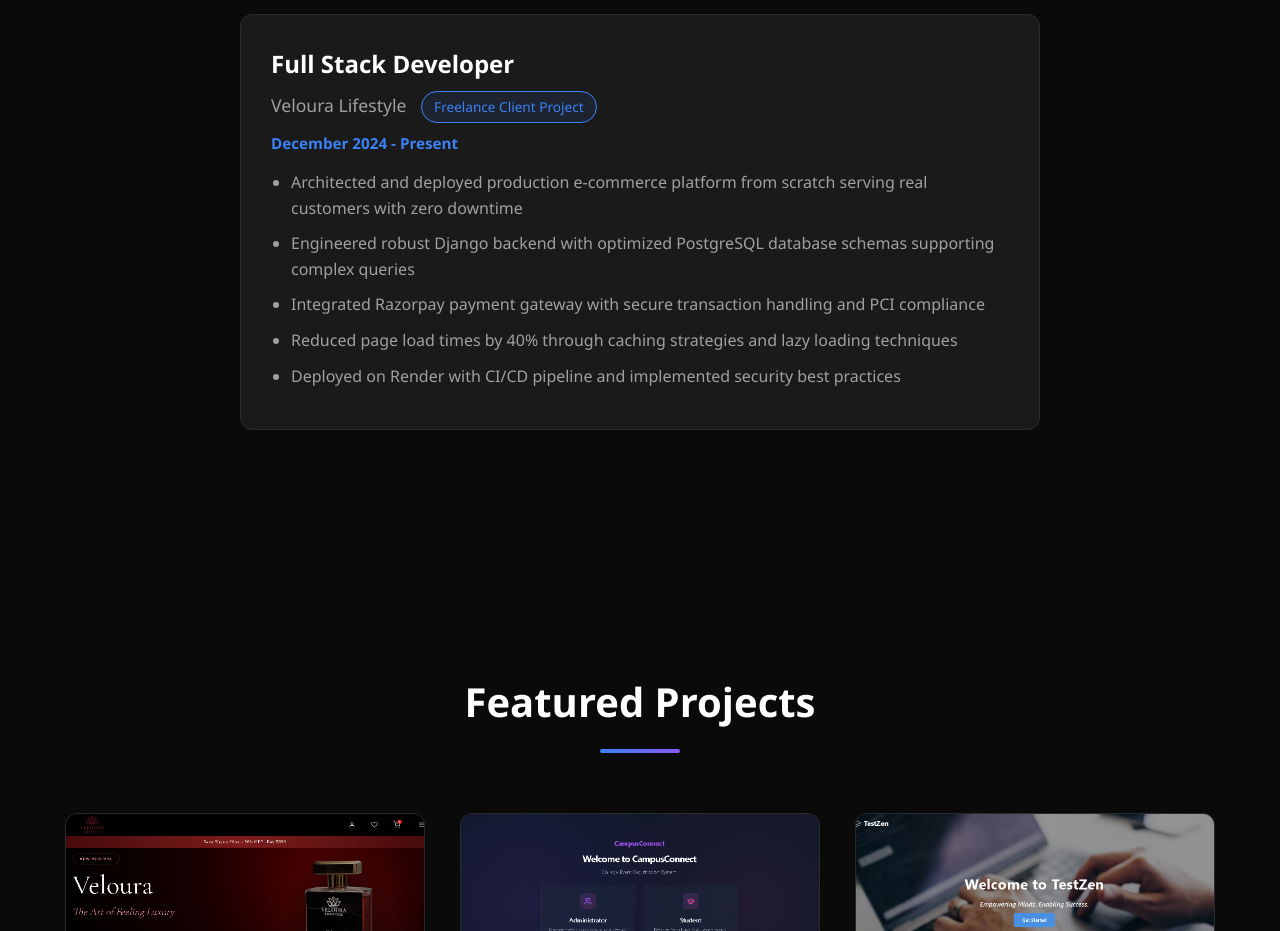
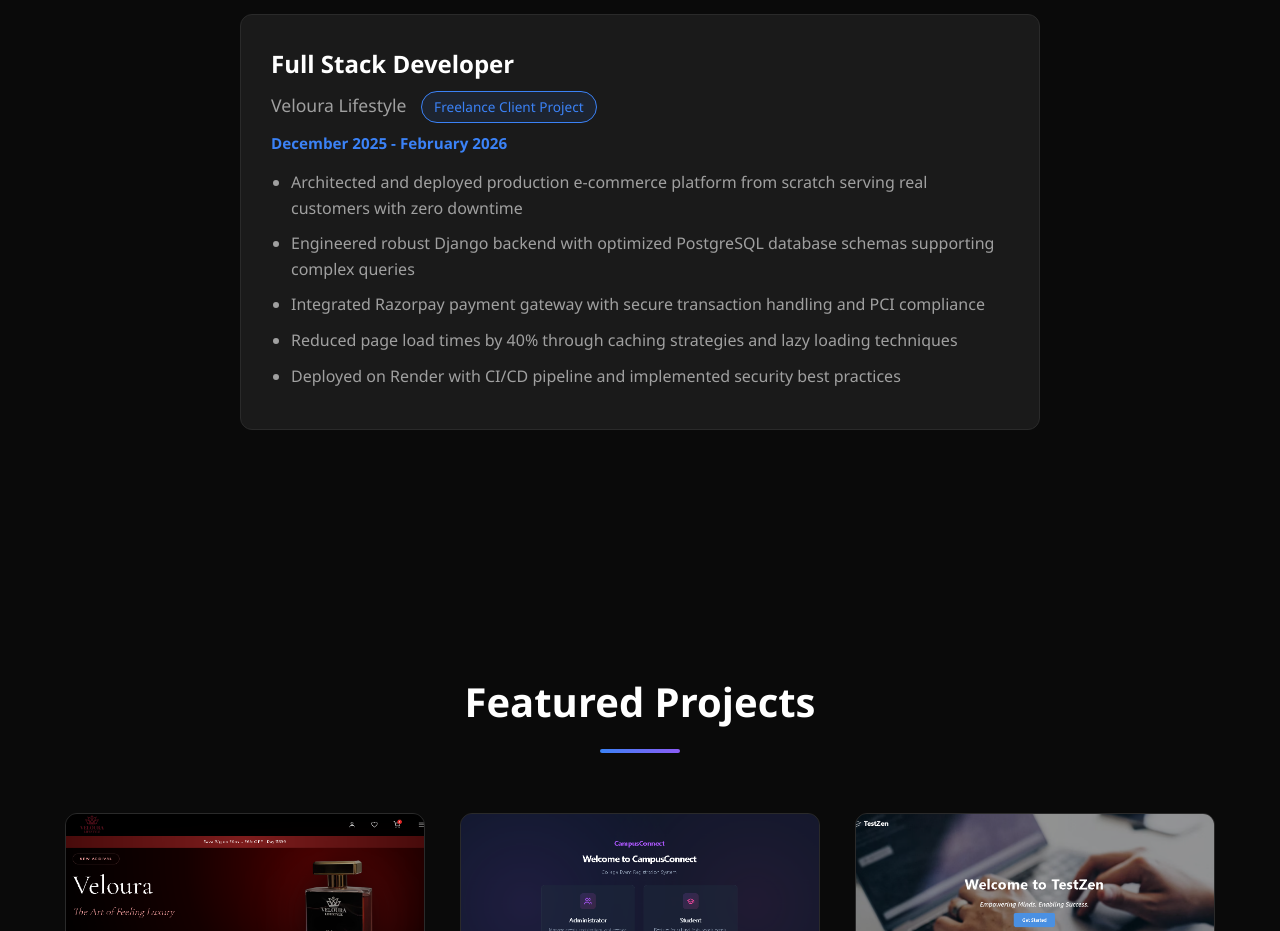
Before and after one commit to Shivajais25/shivajaiswal_portfolio, a plain HTML site: page index.html in a window 1280 px wide. Shown: the part 2840-3771 px from the top of the page. Drawn offline with Linux system fonts and the light colour scheme.

Commit message:
Experience updated

```diff
--- a/index.html
+++ b/index.html
@@ -1227,7 +1227,7 @@
                     <div class="timeline-content">
                         <h3>Full Stack Developer</h3>
                         <h4>Veloura Lifestyle <span class="badge">Freelance Client Project</span></h4>
-                        <div class="date">December 2024 - Present</div>
+                        <div class="date">December 2025 - February 2026</div>
                         <ul>
                             <li>Architected and deployed production e-commerce platform from scratch serving real customers with zero downtime</li>
                             <li>Engineered robust Django backend with optimized PostgreSQL database schemas supporting complex queries</li>
```
